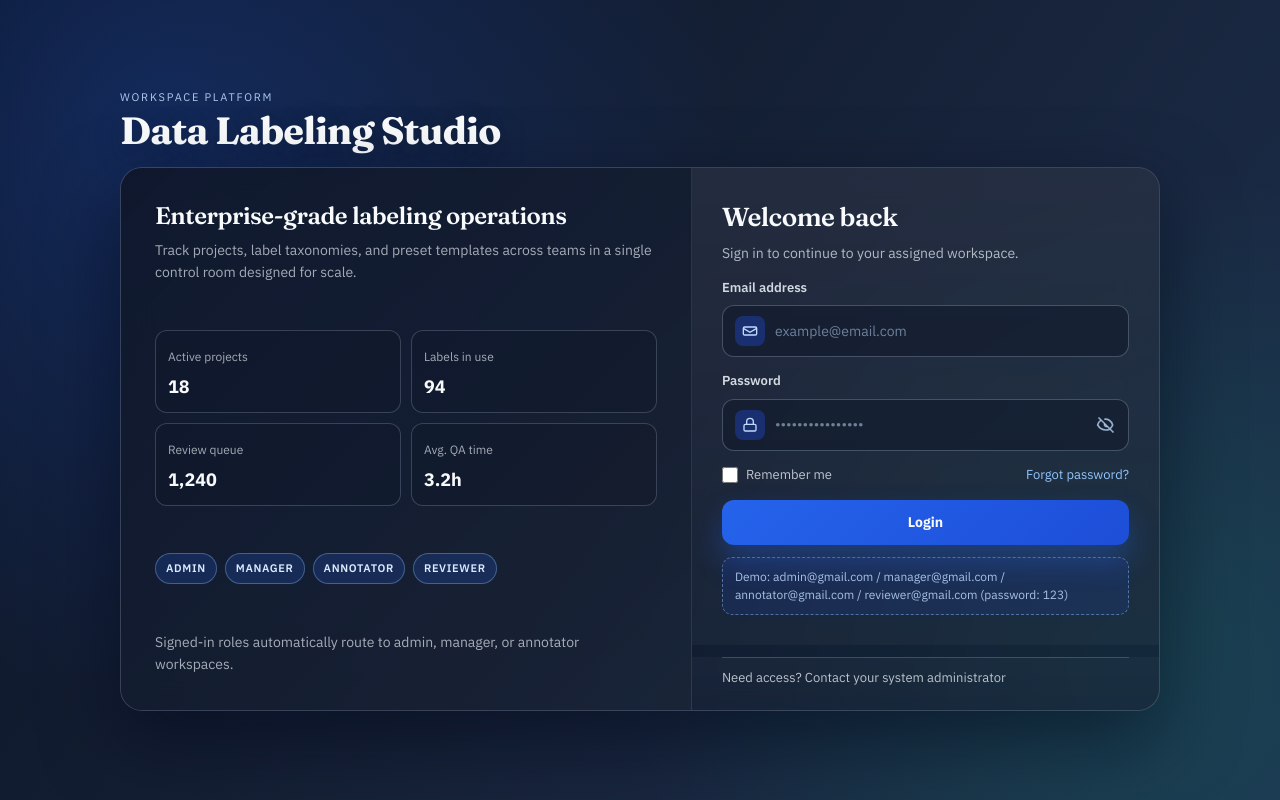
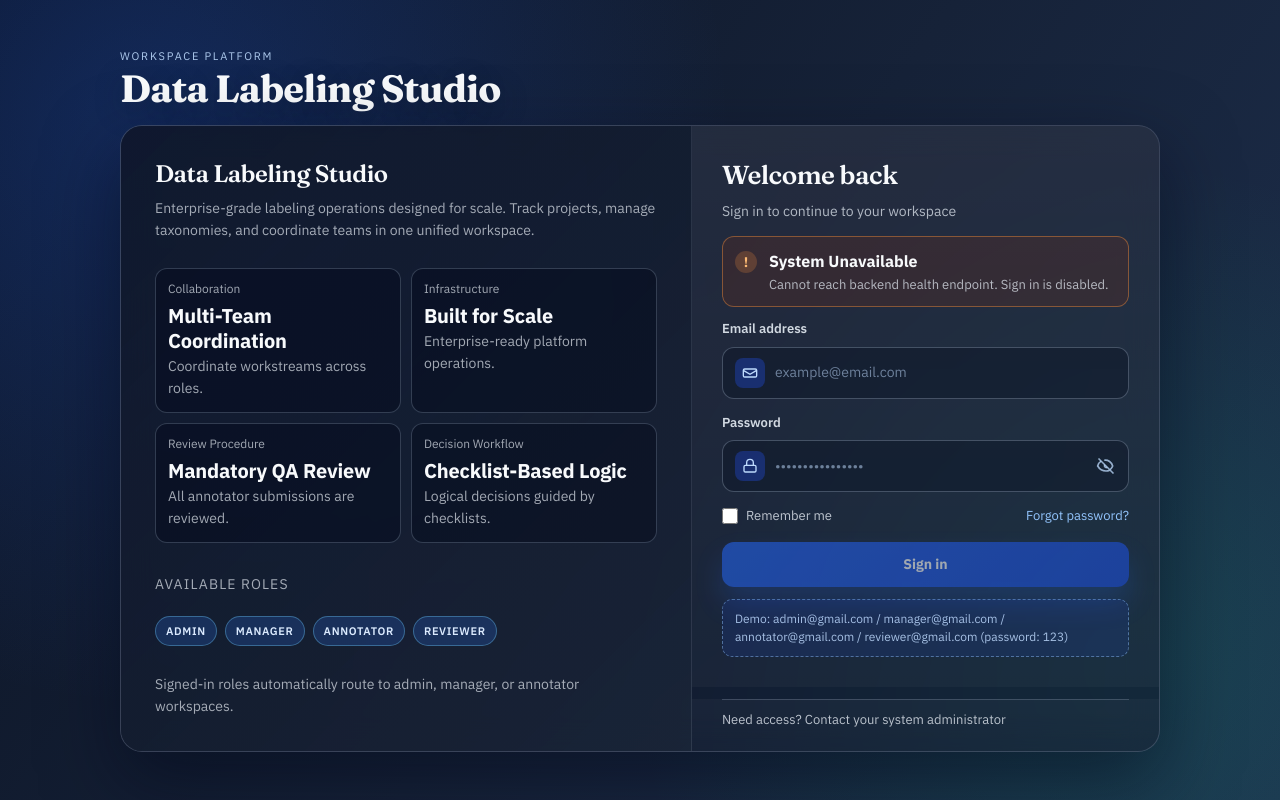
Before and after one commit to Cliffjumper52/fe-labeling-web-main, a React (Vite) app: page / in a window 1280 px wide. Built offline with nearby package versions, Linux system fonts and the light colour scheme; no server answers.

Commit message:
remake login page, remove fake stats, ensure container app run

```diff
--- a/src/App.css
+++ b/src/App.css
@@ -53,21 +53,11 @@ h6 {
 	background: transparent;
 	width: 100%;
 	display: flex;
-	flex-direction: column;
 }
 
 .app-canvas {
 	position: relative;
 	min-height: 100vh;
-	isolation: isolate;
-	width: 100%;
-	display: flex;
-	flex-direction: column;
-	flex: 1;
-}
-
-.app-footer {
-	margin-top: auto;
 }
 
 .app-canvas::before {
@@ -369,49 +359,6 @@ h6 {
 	line-height: 1.6;
 }
 
-.login-metrics {
-	display: grid;
-	grid-template-columns: repeat(2, minmax(0, 1fr));
-	gap: 10px;
-}
-
-.login-metric {
-	background: rgba(15, 23, 42, 0.4);
-	border-radius: 12px;
-	padding: 12px;
-	border: 1px solid rgba(148, 163, 184, 0.3);
-}
-
-.login-metric span {
-	font-size: 12px;
-	color: rgba(226, 232, 240, 0.7);
-}
-
-.login-metric strong {
-	display: block;
-	font-size: 18px;
-	margin-top: 6px;
-	color: #f8fafc;
-}
-
-.login-role-chips {
-	display: flex;
-	flex-wrap: wrap;
-	gap: 8px;
-}
-
-.login-role-chips span {
-	padding: 6px 10px;
-	border-radius: 999px;
-	font-size: 11px;
-	font-weight: 600;
-	letter-spacing: 0.06em;
-	text-transform: uppercase;
-	color: #dbeafe;
-	background: rgba(37, 99, 235, 0.2);
-	border: 1px solid rgba(147, 197, 253, 0.35);
-}
-
 .login-form-head {
 	margin-bottom: 14px;
 }
@@ -426,6 +373,62 @@ h6 {
 	margin-top: 6px;
 	font-size: 14px;
 	color: rgba(226, 232, 240, 0.75);
+}
+
+.login-system-status {
+	display: flex;
+	gap: 12px;
+	padding: 12px;
+	border-radius: 12px;
+	border: 1px solid rgba(148, 163, 184, 0.35);
+	background: rgba(15, 23, 42, 0.42);
+	margin-bottom: 12px;
+}
+
+.login-system-status-icon {
+	width: 22px;
+	height: 22px;
+	border-radius: 999px;
+	display: grid;
+	place-items: center;
+	font-size: 14px;
+	font-weight: 700;
+	flex-shrink: 0;
+	margin-top: 2px;
+}
+
+.login-system-status strong {
+	font-size: 16px;
+	font-weight: 700;
+	color: #f8fafc;
+	line-height: 1.2;
+}
+
+.login-system-status p {
+	margin: 3px 0 0;
+	font-size: 13px;
+	color: rgba(226, 232, 240, 0.75);
+	line-height: 1.4;
+}
+
+.login-system-status.is-ready {
+	border-color: rgba(16, 185, 129, 0.45);
+	background: rgba(6, 95, 70, 0.18);
+}
+
+.login-system-status.is-ready .login-system-status-icon {
+	background: rgba(16, 185, 129, 0.22);
+	color: #34d399;
+}
+
+.login-system-status.is-unavailable {
+	border-color: rgba(251, 146, 60, 0.42);
+	background: rgba(124, 45, 18, 0.22);
+}
+
+.login-system-status.is-unavailable .login-system-status-icon {
+	background: rgba(251, 146, 60, 0.22);
+	color: #fdba74;
 }
 
 .login-form {
@@ -580,10 +583,6 @@ h6 {
 		font-size: 30px;
 	}
 
-	.login-metrics {
-		grid-template-columns: 1fr;
-	}
-
 	.login-row {
 		flex-direction: column;
 		align-items: flex-start;
--- a/src/components/login/login-form.tsx
+++ b/src/components/login/login-form.tsx
@@ -6,6 +6,7 @@ interface LoginFormProps {
   initialPassword?: string;
   initialRememberMe?: boolean;
   isLoading?: boolean;
+  canSubmit?: boolean;
   handleForgotPassword?: () => void;
 }
 
@@ -15,6 +16,7 @@ export default function LoginForm({
   initialPassword = "",
   initialRememberMe = false,
   isLoading = false,
+  canSubmit = true,
   handleForgotPassword,
 }: LoginFormProps) {
   const [email, setEmail] = useState(initialEmail);
@@ -136,12 +138,14 @@ export default function LoginForm({
 
       <button
         type="submit"
-        disabled={isLoading}
+        disabled={isLoading || !canSubmit}
         className={`login-submit ${
-          isLoading ? "opacity-60 cursor-not-allowed" : "hover:brightness-110"
+          isLoading || !canSubmit
+            ? "opacity-60 cursor-not-allowed"
+            : "hover:brightness-110"
         }`}
       >
-        {isLoading ? "Logging in..." : "Login"}
+        {isLoading ? "Signing in..." : "Sign in"}
       </button>
     </form>
   );
--- a/src/pages/login/page.tsx
+++ b/src/pages/login/page.tsx
@@ -1,9 +1,10 @@
 import { toast } from "sonner";
 import { login } from "../../services/auth-service.service";
 import LoginForm from "../../components/login/login-form";
-import { useState } from "react";
+import { useEffect, useState } from "react";
 import { useNavigate } from "react-router-dom";
 import { useAuth } from "../../context/auth-context.context";
+import { checkHealth } from "../../services/health.service";
 import {
   getRememberMePreference,
   getRememberedLoginIdentifier,
@@ -11,16 +12,51 @@ import {
 } from "../../utils/auth-storage";
 export default function LoginPage() {
   const [isLoading, setIsLoading] = useState(false);
+  const [isSystemReady, setIsSystemReady] = useState(false);
+  const [isCheckingHealth, setIsCheckingHealth] = useState(true);
   const navigate = useNavigate();
   const { setAuthTokens, setUserInfo, getUserInfo } = useAuth();
   const rememberedPreference = getRememberMePreference();
   const rememberedLoginIdentifier = getRememberedLoginIdentifier();
+
+  useEffect(() => {
+    let isMounted = true;
+
+    const verifySystemHealth = async () => {
+      setIsCheckingHealth(true);
+      try {
+        const resp = await checkHealth();
+        if (isMounted) {
+          setIsSystemReady(resp?.status === 200);
+        }
+      } catch {
+        if (isMounted) {
+          setIsSystemReady(false);
+        }
+      } finally {
+        if (isMounted) {
+          setIsCheckingHealth(false);
+        }
+      }
+    };
+
+    verifySystemHealth();
+
+    return () => {
+      isMounted = false;
+    };
+  }, []);
 
   const handleLogin = async (
     email: string,
     password: string,
     rememberMe: boolean,
   ) => {
+    if (!isSystemReady) {
+      toast.error("System is not ready yet. Please wait and try again.");
+      return;
+    }
+
     // console.log(email, password);
     setIsLoading(true);
     try {
@@ -71,37 +107,75 @@ export default function LoginPage() {
         <div className="login-card">
           <aside className="login-aside">
             <div>
-              <h2>Enterprise-grade labeling operations</h2>
+              <h2>Data Labeling Studio</h2>
               <p>
-                Track projects, label taxonomies, and preset templates across
-                teams in a single control room designed for scale.
+                Enterprise-grade labeling operations designed for scale. Track
+                projects, manage taxonomies, and coordinate teams in one unified
+                workspace.
               </p>
             </div>
 
-            <div className="login-metrics">
-              <div className="login-metric">
-                <span>Active projects</span>
-                <strong>18</strong>
-              </div>
-              <div className="login-metric">
-                <span>Labels in use</span>
-                <strong>94</strong>
-              </div>
-              <div className="login-metric">
-                <span>Review queue</span>
-                <strong>1,240</strong>
-              </div>
-              <div className="login-metric">
-                <span>Avg. QA time</span>
-                <strong>3.2h</strong>
-              </div>
+            <div className="grid grid-cols-1 gap-2.5 md:grid-cols-2">
+              <article className="flex flex-col rounded-xl border border-slate-400/30 bg-slate-950/40 p-3">
+                <span className="text-xs text-slate-200/70">Collaboration</span>
+                <strong className="mt-1.5 block text-xl leading-tight tracking-[-0.01em] text-slate-50">
+                  Multi-Team Coordination
+                </strong>
+                <p className="mt-0.5 text-[13px] text-slate-200/70">
+                  Coordinate workstreams across roles.
+                </p>
+              </article>
+              <article className="flex flex-col rounded-xl border border-slate-400/30 bg-slate-950/40 p-3">
+                <span className="text-xs text-slate-200/70">
+                  Infrastructure
+                </span>
+                <strong className="mt-1.5 block text-xl leading-tight tracking-[-0.01em] text-slate-50">
+                  Built for Scale
+                </strong>
+                <p className="mt-0.5 text-[13px] text-slate-200/70">
+                  Enterprise-ready platform operations.
+                </p>
+              </article>
+              <article className="flex flex-col rounded-xl border border-slate-400/30 bg-slate-950/40 p-3">
+                <span className="text-xs text-slate-200/70">
+                  Review Procedure
+                </span>
+                <strong className="mt-1.5 block text-xl leading-tight tracking-[-0.01em] text-slate-50">
+                  Mandatory QA Review
+                </strong>
+                <p className="mt-0.5 text-[13px] text-slate-200/70">
+                  All annotator submissions are reviewed.
+                </p>
+              </article>
+              <article className="flex flex-col rounded-xl border border-slate-400/30 bg-slate-950/40 p-3">
+                <span className="text-xs text-slate-200/70">
+                  Decision Workflow
+                </span>
+                <strong className="mt-1.5 block text-xl leading-tight tracking-[-0.01em] text-slate-50">
+                  Checklist-Based Logic
+                </strong>
+                <p className="mt-0.5 text-[13px] text-slate-200/70">
+                  Logical decisions guided by checklists.
+                </p>
+              </article>
             </div>
 
-            <div className="login-role-chips">
-              <span>Admin</span>
-              <span>Manager</span>
-              <span>Annotator</span>
-              <span>Reviewer</span>
+            <p className="mb-[-6px] mt-1 text-xs uppercase tracking-[0.08em] text-blue-200/70">
+              Available roles
+            </p>
+            <div className="flex flex-wrap gap-2">
+              <span className="rounded-full border border-sky-300/35 bg-blue-500/20 px-2.5 py-1.5 text-[11px] font-semibold uppercase tracking-[0.06em] text-blue-100">
+                Admin
+              </span>
+              <span className="rounded-full border border-sky-300/35 bg-blue-500/20 px-2.5 py-1.5 text-[11px] font-semibold uppercase tracking-[0.06em] text-blue-100">
+                Manager
+              </span>
+              <span className="rounded-full border border-sky-300/35 bg-blue-500/20 px-2.5 py-1.5 text-[11px] font-semibold uppercase tracking-[0.06em] text-blue-100">
+                Annotator
+              </span>
+              <span className="rounded-full border border-sky-300/35 bg-blue-500/20 px-2.5 py-1.5 text-[11px] font-semibold uppercase tracking-[0.06em] text-blue-100">
+                Reviewer
+              </span>
             </div>
 
             <p>
@@ -114,11 +188,39 @@ export default function LoginPage() {
             <div className="login-card-body">
               <div className="login-form-head">
                 <h3>Welcome back</h3>
-                <p>Sign in to continue to your assigned workspace.</p>
+                <p>Sign in to continue to your workspace</p>
               </div>
+
+              <div
+                className={`login-system-status ${
+                  isSystemReady ? "is-ready" : "is-unavailable"
+                }`}
+              >
+                <div className="login-system-status-icon" aria-hidden="true">
+                  {isSystemReady ? "✓" : "!"}
+                </div>
+                <div>
+                  <strong>
+                    {isCheckingHealth
+                      ? "Checking system status"
+                      : isSystemReady
+                        ? "System Ready"
+                        : "System Unavailable"}
+                  </strong>
+                  <p>
+                    {isCheckingHealth
+                      ? "Verifying backend availability before enabling sign in."
+                      : isSystemReady
+                        ? "All systems operational. You can now sign in."
+                        : "Cannot reach backend health endpoint. Sign in is disabled."}
+                  </p>
+                </div>
+              </div>
+
               <LoginForm
                 onLogin={handleLogin}
                 isLoading={isLoading}
+                canSubmit={isSystemReady && !isCheckingHealth}
                 initialEmail={
                   rememberedPreference ? rememberedLoginIdentifier : ""
                 }
--- /dev/null
+++ b/src/services/health.service.ts
@@ -0,0 +1,10 @@
+import api from "../api/axios";
+
+export const checkHealth = async () => {
+  try {
+    const resp = await api.get("/health-check");
+    return resp;
+  } catch (error) {
+    throw error;
+  }
+};
```
